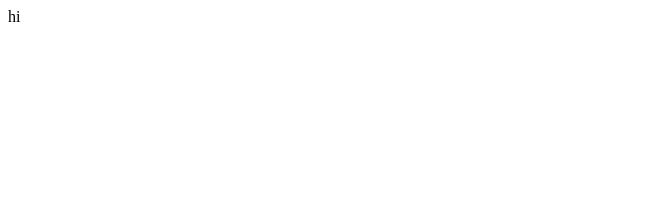
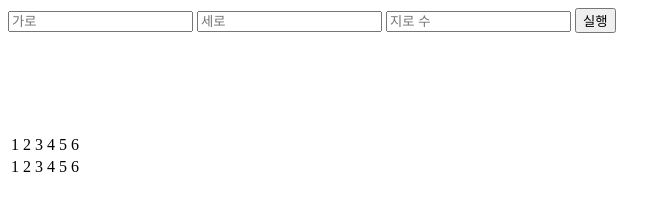
Before and after one commit to grace7937/land-mine, a plain HTML site: page index.html in a window 1280 px wide. Shown: the whole page, without its empty margins (0-671 px from the left). Drawn offline with Linux system fonts and the light colour scheme.

Commit message:
Add input

```diff
--- /dev/null
+++ b/index.css
@@ -0,0 +1,3 @@
+.header {
+    margin-bottom: 100px;
+}
--- a/index.html
+++ b/index.html
@@ -6,8 +6,38 @@
     <meta name="viewport" content="width=device-width, initial-scale=1.0">
     <title>Document</title>
     <script src="index.js"></script>
+    <link rel="stylesheet" href="index.css">
 </head>
 <body>
-    <div>hi</div>
+    <header class="header">
+      <input class="row" type="text" placeholder="가로">
+      <input class="cell" type="text" placeholder="세로">
+      <input class="mine" type="text" placeholder="지로 수">
+      <button onclick="handleExecution()">실행</button>
+    </header>
+
+   <table>
+       <tbody>
+           <tr>
+              <td>1</td>
+              <td>2</td>
+              <td>3</td>
+              <td>4</td>
+              <td>5</td>
+              <td>6</td>
+           </tr>
+           <tr>
+              <td>1</td>
+              <td>2</td>
+              <td>3</td>
+              <td>4</td>
+              <td>5</td>
+              <td>6</td>
+           </tr>
+
+       </tbody>
+   </table>
+
+
 </body>
 </html>
--- a/index.js
+++ b/index.js
@@ -0,0 +1,18 @@
+const row = 10;
+const cell = 10;
+const mine = 10;
+const CODE = {
+
+}
+
+
+
+
+function handleExecution() {
+    const row = parseInt(document.querySelector(".row").value);
+    const cell = parseInt(document.querySelector(".cell").value);
+    const mine = parseInt(document.querySelector(".mine").value);
+
+    console.log(row, cell, mine);
+
+}
```
